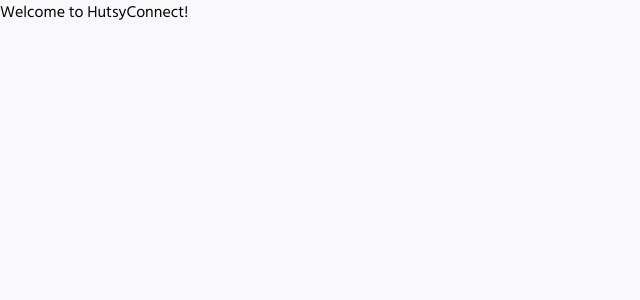
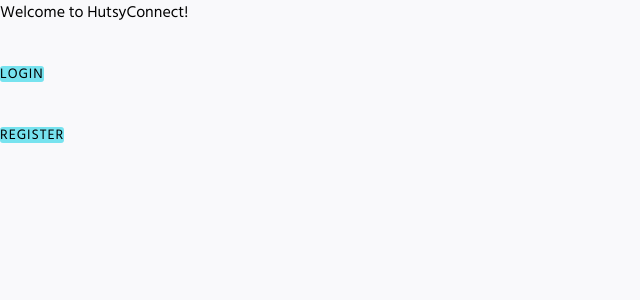
Before and after one commit to saka01/flairconnect, a Next.js app: page / in a window 1280 px wide. Shown: the top 300 px of the page, without its empty margins (0-640 px from the left). Built offline with nearby package versions, Linux system fonts and the light colour scheme.

Commit message:
added content to index
change request to https

```diff
--- a/components/Forms/LoginForm.jsx
+++ b/components/Forms/LoginForm.jsx
@@ -24,7 +24,7 @@
     };
     try {
       const response = await fetch(
-        "http://jobtest.apihutsy.com/api/auth/local",
+        "https://jobtest.apihutsy.com/api/auth/local",
         {
           method: "POST",
           headers: {
--- a/pages/index.jsx
+++ b/pages/index.jsx
@@ -1,7 +1,29 @@
+import AuthButton from "../components/Buttons/AuthButton";
+import { useRouter } from "next/router";
+
 export default function Home() {
+  const router = useRouter();
+
+  const handleLogin = (e) => {
+    e.preventDefault();
+    router.push("/auth/login");
+  }
+
+  const handleRegister = (e) => {
+    e.preventDefault();
+    router.push("/auth/signup");
+
+  }
   return (
     <main>
       <h1>Welcome to HutsyConnect!</h1>
+      <AuthButton onClick={handleLogin} size="Large">
+        LOGIN
+      </AuthButton>
+      <br />
+      <AuthButton onClick={handleRegister} size="Large">
+        REGISTER
+      </AuthButton>
     </main>
   );
 }
```
